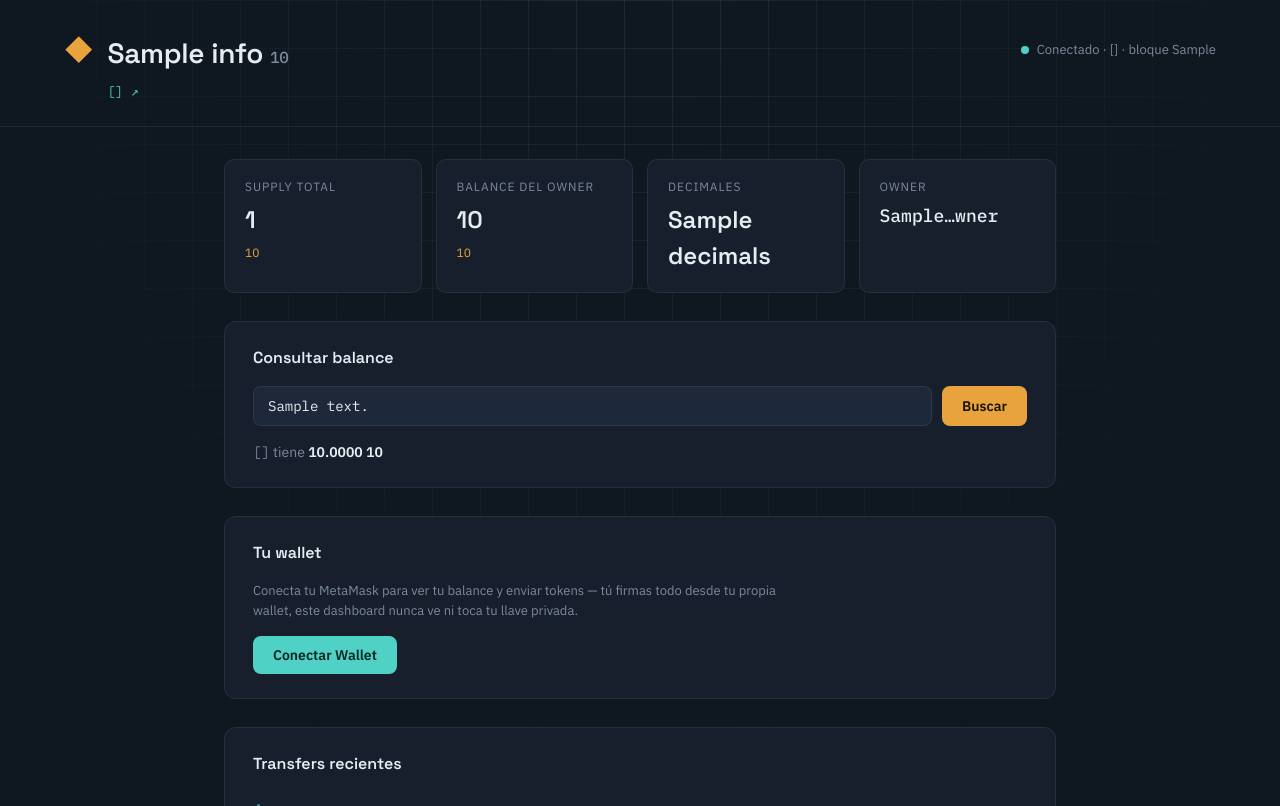
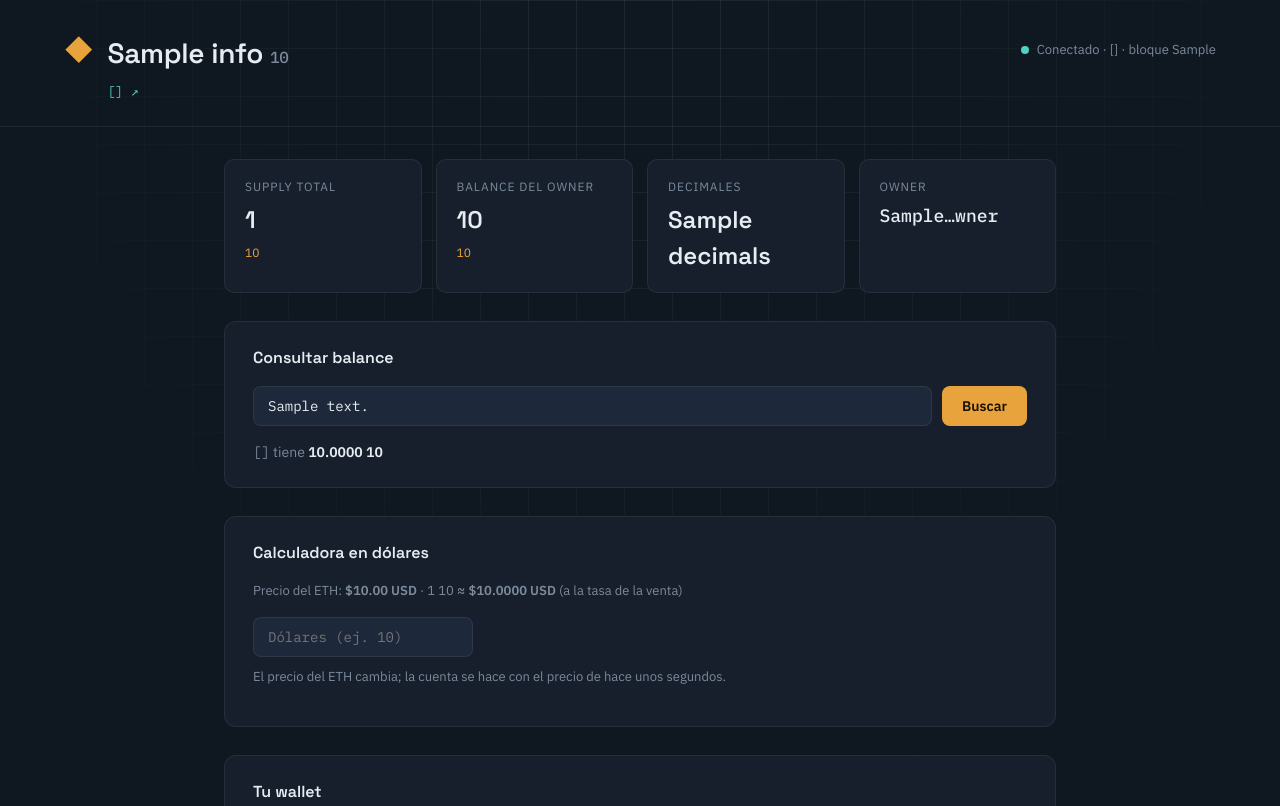
Before and after one commit to rickf63/moneda, a Flask app: template templates/index.html in a window 1280 px wide. Shown: the top 806 px of the page. Run offline with Flask 3, Linux system fonts and the light colour scheme; the template is opened without the code that fills it: most values are stand-ins (such as "Sample title", 1, 10 or a date in 2020); parts of the project's set-up code (start-up, migrations or seed data) failed here and were passed over.

Commit message:
Calculadora USD a MTK con precio de Chainlink

```diff
--- a/app.py
+++ b/app.py
@@ -193,6 +193,46 @@ def get_transfers_from_logs(decimals, limit=15):
     return transfers
 
 
+# Precio ETH/USD para la calculadora. En mainnet se lee del oráculo de Chainlink
+# (on-chain, sin API key); si no está disponible, de la API de Etherscan.
+CHAINLINK_ETH_USD = "0x5f4eC3Df9cbd43714FE2740f5E3616155c5b8419"  # feed ETH/USD, Ethereum mainnet
+CHAINLINK_ABI = [
+    {"inputs": [], "name": "decimals", "outputs": [{"type": "uint8"}], "stateMutability": "view", "type": "function"},
+    {"inputs": [], "name": "latestRoundData", "outputs": [
+        {"name": "roundId", "type": "uint80"}, {"name": "answer", "type": "int256"},
+        {"name": "startedAt", "type": "uint256"}, {"name": "updatedAt", "type": "uint256"},
+        {"name": "answeredInRound", "type": "uint80"}], "stateMutability": "view", "type": "function"},
+]
+PRICE_MAX_AGE_SECONDS = 3 * 60 * 60  # el feed se actualiza al menos cada hora
+
+
+def get_eth_usd():
+    """Precio de 1 ETH en dólares, o None si no se pudo obtener."""
+    if CHAIN_ID == 1:
+        try:
+            feed = w3.eth.contract(address=Web3.to_checksum_address(CHAINLINK_ETH_USD), abi=CHAINLINK_ABI)
+            _, answer, _, updated_at, _ = feed.functions.latestRoundData().call()
+            if answer > 0 and time.time() - updated_at < PRICE_MAX_AGE_SECONDS:
+                return answer / (10 ** feed.functions.decimals().call())
+        except Exception as exc:
+            app.logger.warning("No se pudo leer el precio de Chainlink: %s", describe_error(exc))
+
+    if ETHERSCAN_API_KEY:
+        try:
+            resp = requests.get(
+                ETHERSCAN_API_URL,
+                params={"chainid": 1, "module": "stats", "action": "ethprice", "apikey": ETHERSCAN_API_KEY},
+                timeout=10,
+            )
+            resp.raise_for_status()
+            data = resp.json()
+            if data.get("status") == "1":
+                return float(data["result"]["ethusd"])
+        except Exception as exc:
+            app.logger.warning("No se pudo leer el precio de Etherscan: %s", describe_error(exc))
+    return None
+
+
 def get_balance(address, decimals):
     """Consulta el balance de una dirección arbitraria."""
     checksum = Web3.to_checksum_address(address)
@@ -230,7 +270,9 @@ def get_chain_data():
             except Exception as exc:
                 app.logger.warning("No se pudo leer el TokenSale: %s", describe_error(exc))
 
-        _cache["data"] = (info, transfers, sale_info)
+        eth_usd = get_eth_usd()
+
+        _cache["data"] = (info, transfers, sale_info, eth_usd)
         _cache["at"] = time.time()
         return _cache["data"]
 
@@ -250,11 +292,12 @@ def dashboard():
     info = None
     transfers = []
     sale_info = None
+    eth_usd = None
     balance_result = None
     query_address = request.args.get("address", "").strip()
 
     try:
-        info, transfers, sale_info = get_chain_data()
+        info, transfers, sale_info, eth_usd = get_chain_data()
     except Exception as exc:
         # El detalle va al log del servidor; al visitante no se le muestran datos internos
         app.logger.error("Error leyendo la blockchain: %s", describe_error(exc))
@@ -278,6 +321,7 @@ def dashboard():
         network_name=NETWORK_NAME,
         explorer_base_url=EXPLORER_BASE_URL,
         sale_info=sale_info,
+        eth_usd=eth_usd,
         tokensale_abi_json=TOKENSALE_ABI,
     )
 
--- a/static/wallet.js
+++ b/static/wallet.js
@@ -136,7 +136,9 @@ function updateBuyEstimate() {
     return;
   }
   const estimatedTokens = eth * APP.sale.tokensPerEth;
-  buyEstimateEl.textContent = `≈ ${formatNumber(estimatedTokens)} ${APP.symbol}`;
+  let text = `≈ ${formatNumber(estimatedTokens)} ${APP.symbol}`;
+  if (APP.ethUsd) text += ` (≈ $${formatNumber(eth * APP.ethUsd, 2)} USD)`;
+  buyEstimateEl.textContent = text;
 }
 
 async function handleBuy(event) {
@@ -172,6 +174,50 @@ async function handleBuy(event) {
 connectBtn.addEventListener("click", connectWallet);
 transferForm.addEventListener("submit", handleTransfer);
 
+// ---------- Calculadora en dólares (funciona sin conectar wallet) ----------
+const usdAmountEl = document.getElementById("usd-amount");
+const usdResultEl = document.getElementById("usd-result");
+const usdActionsEl = document.getElementById("usd-actions");
+let usdCalc = null; // { mtk, eth }
+
+function updateUsdCalc() {
+  const usd = Number(usdAmountEl.value.replace(",", "."));
+  if (!usd || usd <= 0 || !APP.ethUsd || !APP.sale) {
+    usdResultEl.textContent = "";
+    usdActionsEl.style.display = "none";
+    usdCalc = null;
+    return;
+  }
+  const eth = usd / APP.ethUsd;
+  const mtk = eth * APP.sale.tokensPerEth;
+  usdCalc = { mtk: Math.round(mtk), eth: Number(eth.toFixed(6)) };
+  usdResultEl.textContent =
+    `≈ ${formatNumber(usdCalc.mtk, 0)} ${APP.symbol}  ·  ${usdCalc.eth} ETH`;
+  usdActionsEl.style.display = "flex";
+}
+
+function useUsdCalc(target) {
+  if (!usdCalc) return;
+  const walletSection = document.getElementById("wallet-section");
+  if (target === "send") {
+    document.getElementById("transfer-amount").value = String(usdCalc.mtk);
+  } else if (buyEthAmountEl) {
+    buyEthAmountEl.value = String(usdCalc.eth);
+    updateBuyEstimate();
+  }
+  if (walletPanel.style.display === "none") {
+    transferStatusEl.textContent = "Conecta tu wallet para continuar; la cantidad ya quedó puesta.";
+  }
+  walletSection.scrollIntoView({ behavior: "smooth", block: "start" });
+}
+
+if (usdAmountEl) {
+  usdAmountEl.addEventListener("input", updateUsdCalc);
+  document.getElementById("usd-form").addEventListener("submit", (e) => e.preventDefault());
+  document.getElementById("usd-use-send").addEventListener("click", () => useUsdCalc("send"));
+  document.getElementById("usd-use-buy").addEventListener("click", () => useUsdCalc("buy"));
+}
+
 if (buyForm) {
   buyForm.addEventListener("submit", handleBuy);
   buyEthAmountEl.addEventListener("input", updateBuyEstimate);
--- a/templates/index.html
+++ b/templates/index.html
@@ -77,6 +77,26 @@
           {% endif %}
         {% endif %}
       </section>
+
+      {% if sale_info and eth_usd %}
+      <section class="panel" id="usd-calculator">
+        <h2>Calculadora en dólares</h2>
+        <p class="wallet-intro">
+          Precio del ETH: <strong>${{ "{:,.2f}".format(eth_usd) }} USD</strong>
+          · 1 {{ info.symbol }} ≈ <strong>${{ "{:,.4f}".format(eth_usd / sale_info.tokens_per_eth) }} USD</strong>
+          (a la tasa de la venta)
+        </p>
+        <form id="usd-form" class="balance-form">
+          <input type="text" id="usd-amount" placeholder="Dólares (ej. 10)" inputmode="decimal" autocomplete="off" spellcheck="false" style="max-width:180px;">
+          <span id="usd-result" class="buy-estimate"></span>
+        </form>
+        <div id="usd-actions" class="balance-form" style="display:none; margin-top:12px;">
+          <button type="button" id="usd-use-send">Usar para enviar</button>
+          <button type="button" id="usd-use-buy">Usar para comprar</button>
+        </div>
+        <p class="wallet-intro" style="margin-top:10px;">El precio del ETH cambia; la cuenta se hace con el precio de hace unos segundos.</p>
+      </section>
+      {% endif %}
 
       <section class="panel" id="wallet-section">
         <h2>Tu wallet</h2>
@@ -171,6 +191,7 @@
         abi: {{ tokensale_abi_json | tojson }},
         tokensPerEth: {{ sale_info.tokens_per_eth | tojson }},
       }{% else %}null{% endif %},
+      ethUsd: {{ eth_usd | tojson }},
     };
   </script>
   <script src="{{ url_for('static', filename='wallet.js') }}"></script>
```
Also changed, not shown: Claude outputs/calc.png (added).
